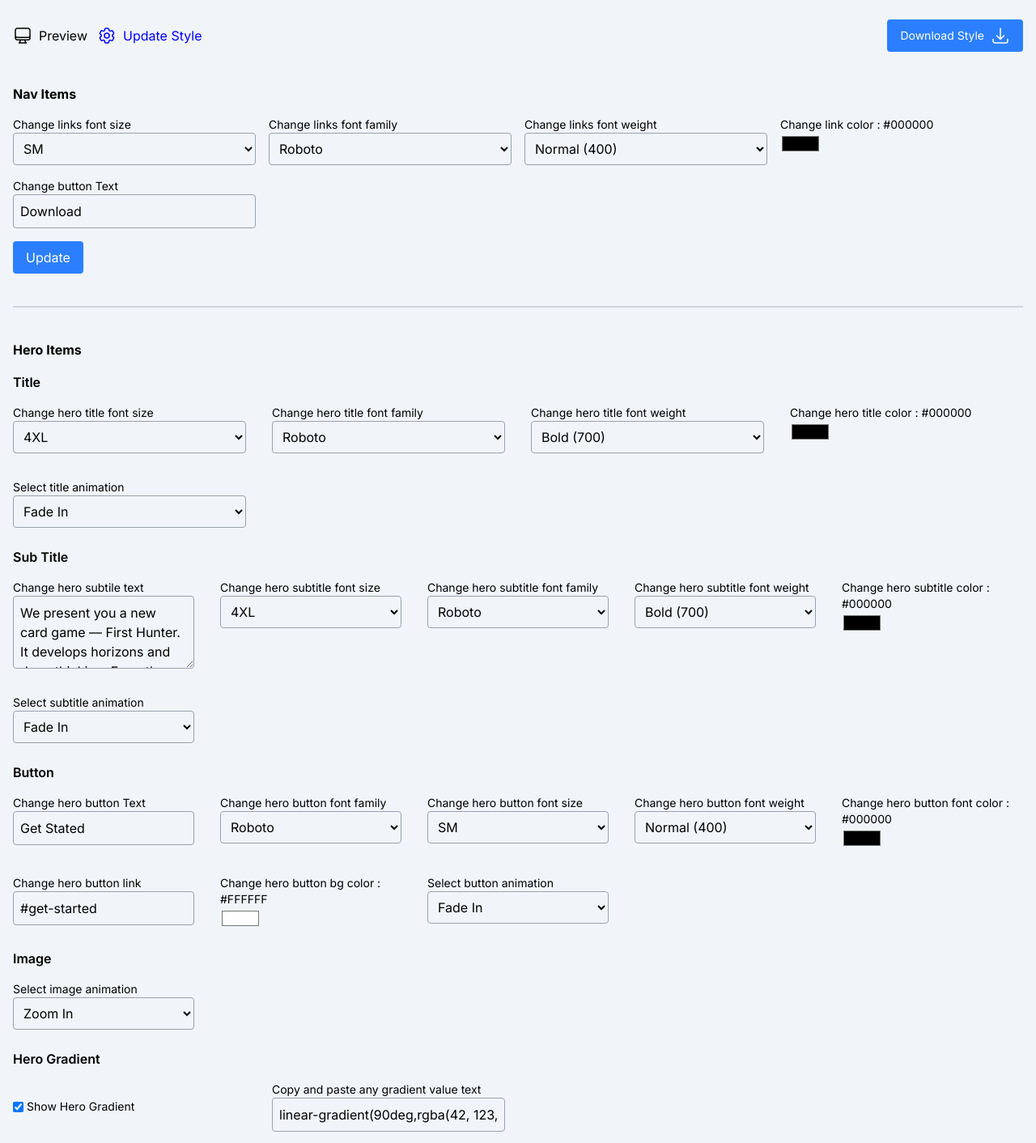
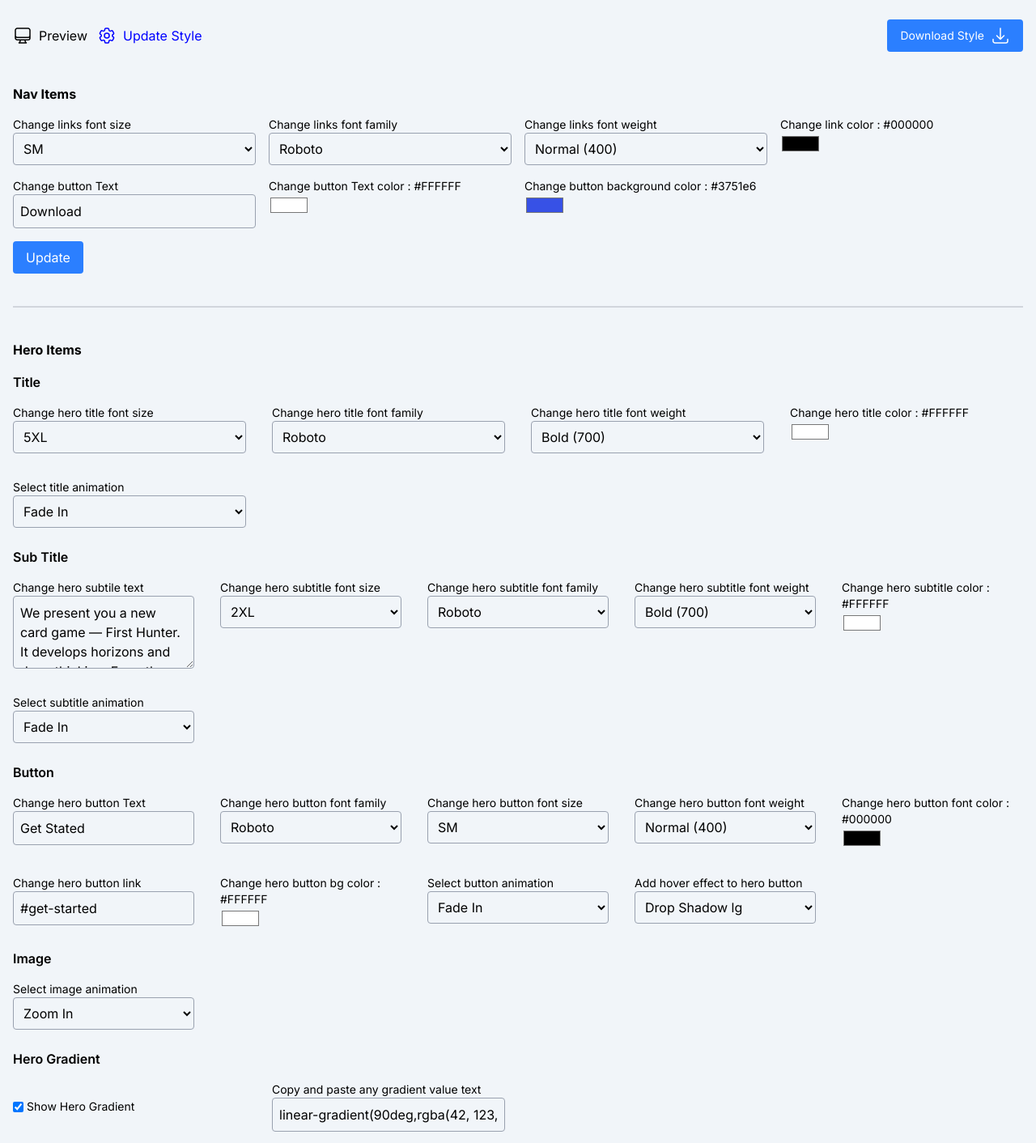
Before and after one commit to shuvo-me/react-headline-widget, a React (Vite) app: page /update-style in a window 1280 px wide. Shown: the top 1412 px of the page at 81% size. Built offline with nearby package versions, Linux system fonts and the light colour scheme.

Commit message:
fix: updated nav items settings

```diff
--- /dev/null
+++ b/src/components/InputHoverEffect.tsx
@@ -0,0 +1,40 @@
+import React, { type FC } from "react";
+
+type InputHoverEffectProps = {
+  label: string;
+  id: string;
+  onChange: React.ChangeEventHandler<HTMLSelectElement>;
+  value: string;
+};
+
+const InputHoverEffect: FC<InputHoverEffectProps> = ({
+  label,
+  id,
+  onChange,
+  value,
+}) => {
+  return (
+    <div className="flex flex-col">
+      <label htmlFor={id} className="text-sm">
+        {label}
+      </label>
+      <select
+        value={value}
+        id={id}
+        onChange={onChange}
+        className=" outline-0 border border-gray-400 rounded p-2 focus-within:border-blue-500"
+      >
+        <option value="hover:opacity-50">Opacity 50</option>
+        <option value="hover:opacity-60">Opacity 60</option>
+        <option value="hover:opacity-70">Opacity 70</option>
+        <option value="hover:opacity-80">Opacity 80</option>
+        <option value="hover:drop-shadow-xs">Drop Shadow XS</option>
+        <option value="hover:drop-shadow-sm">Drop Shadow sm</option>
+        <option value="hover:drop-shadow-md">Drop Shadow md</option>
+        <option value="hover:drop-shadow-lg">Drop Shadow lg</option>
+      </select>
+    </div>
+  );
+};
+
+export default InputHoverEffect;
--- a/src/components/Preview.tsx
+++ b/src/components/Preview.tsx
@@ -52,10 +52,12 @@ const Preview = () => {
           <button
             type="button"
             className={cn(
-              "cursor-pointer  font-semibold  bg-purple-500 rounded-full py-2.5 px-4 min-w-[100px] flex items-center justify-center",
-              nav.action.button.classes.fontSize,
-              nav.action.button.classes.fontColor
+              "cursor-pointer  font-semibold   rounded-full py-2.5 px-4 min-w-[100px] flex items-center justify-center",
+              nav.action.button.classes.fontSize
             )}
+            style={{
+              ...nav.action.button.style,
+            }}
           >
             {nav.action.button.label}
           </button>
@@ -115,10 +117,11 @@ const Preview = () => {
               <a
                 href={hero?.button?.href}
                 className={cn(
-                  "min-w-[200px] rounded-full flex items-center justify-center text-white text-sm bg-amber-400 py-4 px-6",
+                  "min-w-[200px] transition duration-200 ease-linear rounded-full flex items-center justify-center   py-4 px-6",
                   hero.button.classes.fontFamily,
                   hero.button.classes.fontSize,
                   hero.button.classes.fontWeight,
+                  hero.button.classes.hoverEffect,
                   hero.button.animation.class
                 )}
                 style={{
--- a/src/components/UpdateStyle.tsx
+++ b/src/components/UpdateStyle.tsx
@@ -6,6 +6,7 @@ import TextArea from "./TextArea";
 import InputAnimation from "./InputAnimtaion";
 import { useState } from "react";
 import { useAppStore } from "../store/AppStoreProvider";
+import InputHoverEffect from "./InputHoverEffect";
 
 const UpdateStyle = () => {
   const { content, setContent } = useAppStore();
@@ -145,13 +146,50 @@ const UpdateStyle = () => {
             value={navStyles.button.label}
             type="text"
             label="Change button Text"
-            id="nav-button"
+            id="nav-button-text"
             onChange={(event: React.ChangeEvent<HTMLInputElement>) => {
               setNavStyles((prevStyle) => ({
                 ...prevStyle,
                 button: {
                   ...prevStyle.button,
                   label: event.target.value,
+                },
+              }));
+            }}
+          />
+          <Input
+            value={navStyles.button.style.color}
+            type="color"
+            label="Change button Text color"
+            id="nav-button-text-color"
+            onChange={(event: React.ChangeEvent<HTMLInputElement>) => {
+              setNavStyles((prevStyle) => ({
+                ...prevStyle,
+                button: {
+                  ...prevStyle.button,
+                  style: {
+                    ...prevStyle.button.style,
+                    color: event.target.value,
+                  },
+                },
+              }));
+            }}
+          />
+
+          <Input
+            value={navStyles.button.style.backgroundColor}
+            type="color"
+            label="Change button background color"
+            id="nav-button-bg-color"
+            onChange={(event: React.ChangeEvent<HTMLInputElement>) => {
+              setNavStyles((prevStyle) => ({
+                ...prevStyle,
+                button: {
+                  ...prevStyle.button,
+                  style: {
+                    ...prevStyle.button.style,
+                    backgroundColor: event.target.value,
+                  },
                 },
               }));
             }}
@@ -506,6 +544,24 @@ const UpdateStyle = () => {
                   }));
                 }}
               />
+
+              <InputHoverEffect
+                value={heroStyles.button.classes.hoverEffect}
+                label="Add hover effect to hero button"
+                id="hero-button-hover-effect"
+                onChange={(e) =>
+                  setHeroStyles((prevStyles) => ({
+                    ...prevStyles,
+                    button: {
+                      ...prevStyles.button,
+                      classes: {
+                        ...prevStyles.button.classes,
+                        hoverEffect: e.target.value,
+                      },
+                    },
+                  }))
+                }
+              />
             </div>
           </div>
 
--- a/src/utils/content.ts
+++ b/src/utils/content.ts
@@ -7,9 +7,9 @@ export default {
       text: "New card game",
       classes: {
         fontFamily: "font-roboto",
-        fontSize: "text-4xl",
+        fontSize: "text-5xl",
         fontWeight: "font-bold",
-        fontColor: "#000000",
+        fontColor: "#FFFFFF",
       },
       animation: {
         class: "fade-in",
@@ -19,9 +19,9 @@ export default {
       text: `We present you a new card game — First Hunter. It develops horizons and deep thinking. From the age of 8`,
       classes: {
         fontFamily: "font-roboto",
-        fontSize: "text-4xl",
+        fontSize: "text-2xl",
         fontWeight: "font-bold",
-        fontColor: "#000000",
+        fontColor: "#FFFFFF",
       },
       animation: {
         class: "fade-in",
@@ -36,6 +36,7 @@ export default {
         fontWeight: "font-normal",
         fontColor: "#000000",
         bgColor: "#FFFFFF",
+        hoverEffect: "hover:drop-shadow-lg",
       },
       animation: {
         class: "fade-in",
@@ -92,7 +93,10 @@ export default {
         label: "Download",
         classes: {
           fontSize: "text-sm",
-          fontColor: "text-white",
+        },
+        style: {
+          backgroundColor: "#3751e6",
+          color: "#FFFFFF",
         },
       },
     },
```
